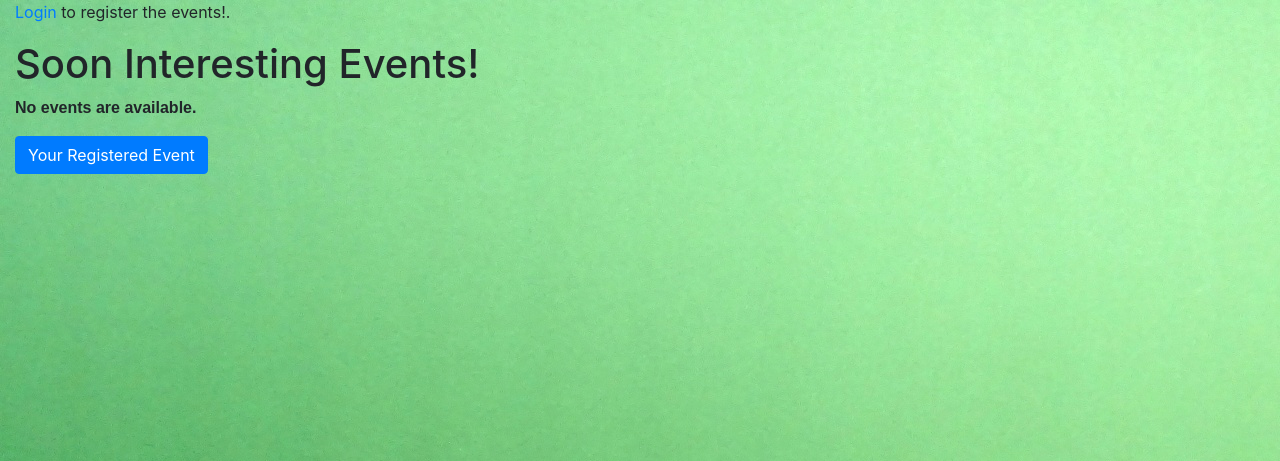
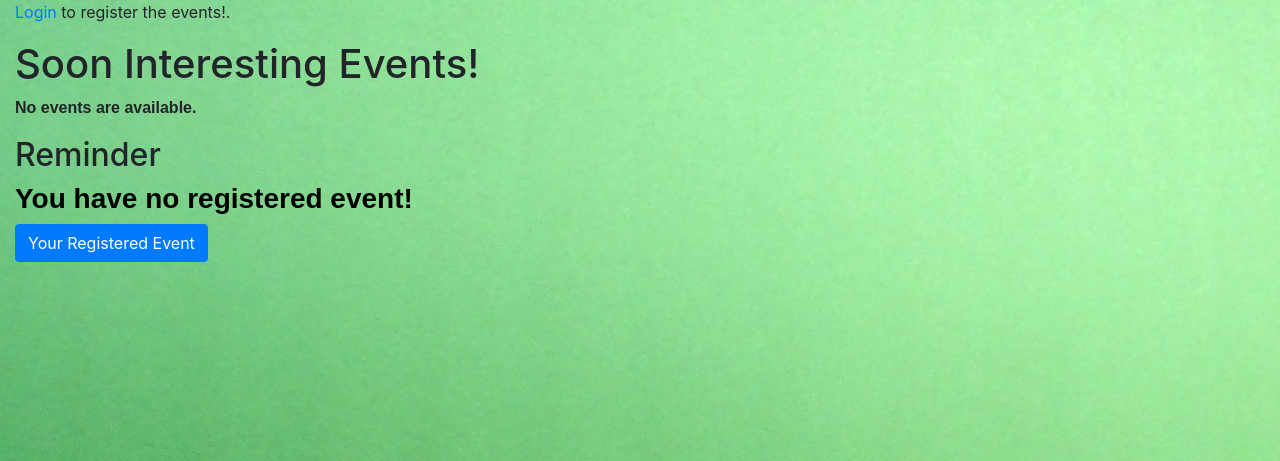
Before and after one commit to PunyaweeSrithongkerd/KU-Event-Regis, a Django app: page /events/ in a window 1280 px wide. Shown: the top 461 px of the page. Run offline with Django 3.2, Linux system fonts and the light colour scheme; data that the repository does not hold is empty; some libraries are stand-ins or nearby versions; some web fonts are replaced.

Commit message:
fix index.html

```diff
--- a/events/templates/events/index.html
+++ b/events/templates/events/index.html
@@ -47,6 +47,27 @@
             <p class="Header">No events are available.</p>
             {% endif %}
         </table>
+        <h2>Reminder</h2>
+
+        <table>
+            {% if user.event_set.all %}
+            <tr>
+                <th class="Detail_font">Event</th>
+                <th></th>
+                <th></th>
+            </tr>
+            {% for event in user.event_set.all %}
+            {% if event.is_soon_event %}
+            <tr>
+                <td class="Detail_font">{{event.name}}</td>
+                <td class="Detail_font"><a href="/events/{{ event.id }}/">Details</a></td>
+                <th>In {{event.how_long}} Day(s)</th>
+            </tr>
+            {% endif %} {% endfor %} {% else %}
+            <h3 class="Detail_font">You have no registered event!<h3>
+	{% endif %}
+
+</table>
         <a class="btn btn-primary" href="/events/registered/ ">Your Registered Event</a>
     </div>
 </body>
```
